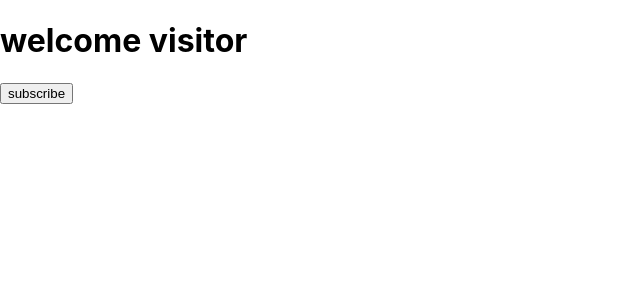
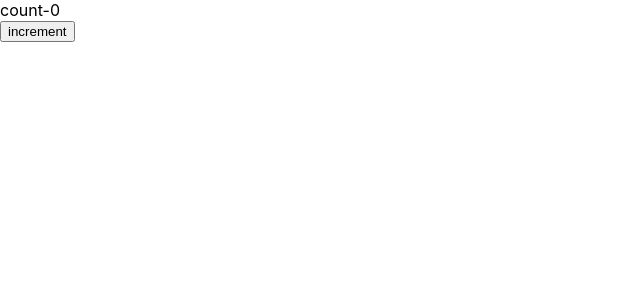
Before and after one commit to BraisonWabwire/hello-world, a React (Create React App) app: page / in a window 1280 px wide. Shown: the top 300 px of the page, without its empty margins (0-640 px from the left). Built offline with nearby package versions, Linux system fonts and the light colour scheme.

Commit message:
implementing counter state

```diff
--- a/src/App.js
+++ b/src/App.js
@@ -3,6 +3,7 @@
 import Greet from './components/greet';
 import Welcome from './components/welcome';
 import Message from './components/message';
+import Counter from './components/counter';
 
 function App() {
   return (
@@ -16,7 +17,8 @@
     //   <Greet name='Daniel' heroname='ule msee'/>
     //   <Welcome name='James' heroname='Mnoma'></Welcome>
     // </div>
-    <Message></Message>
+    // <Message></Message>
+    <Counter></Counter>
 
   );
 }
--- /dev/null
+++ b/src/components/counter.js
@@ -0,0 +1,29 @@
+import React, { Component } from 'react'
+
+class Counter extends Component {
+    constructor(props) {
+      super(props)
+
+      this.state = {
+            count:0
+      }
+    }
+    increment(){
+        // this.state.count=this.state.count+1
+
+        this.setState({
+            count: this.state.count+1
+        },()=>{console.log('callback value',this.state.count)})
+        console.log(this.state.count)
+    }
+  render() {
+    return (
+        <div>
+            <div> count-{this.state.count}</div>
+            <button onClick={()=>this.increment()}>increment</button>
+        </div>
+    )
+  }
+}
+
+export default Counter
```
